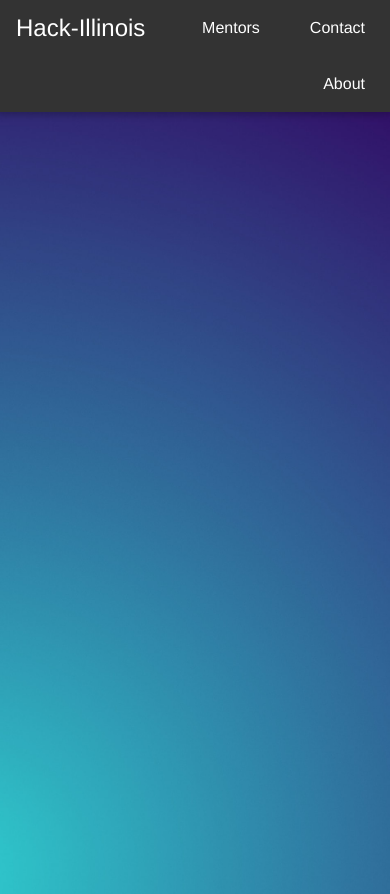
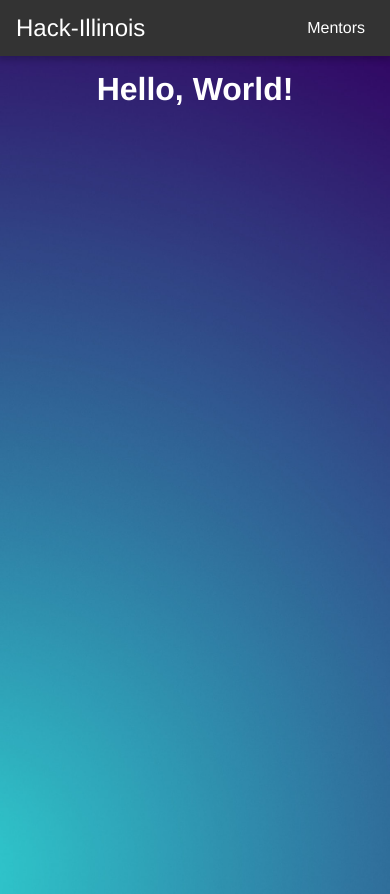
Before and after one commit to nrking0/HackIllinoisMentorPage, a React (Create React App) app: page / in a window 390 px wide. Built offline with nearby package versions, Linux system fonts and the light colour scheme.

Commit message:
Fix Nav Button Animation

```diff
--- a/src/App.jsx
+++ b/src/App.jsx
@@ -4,20 +4,25 @@ import "./App.css";
 import Mentors from "./Pages/Mentors/Mentors.jsx";
 import Navbar from "./Components/Navbar/Navbar.jsx";
 import Home from "./Pages/Home/Home.jsx";
-import { HashRouter as Router, Route, Switch } from "react-router-dom";
+import { Route, Switch, useLocation } from "react-router-dom";
 
 function App() {
+    let location = useLocation();
+
     return (
         <div className="App">
-            <Router>
-                <Navbar />
+            <Navbar
+                path={location.pathname.substring(
+                    location.pathname.lastIndexOf("/") + 1,
+                    location.pathname.length
+                )}
+            />
             <Switch>
                 <div className="main">
                     <Route exact path="/" component={Home} />
                     <Route path="/mentors" component={Mentors} />
                 </div>
             </Switch>
-            </Router>
         </div>
     );
 }
--- a/src/Components/NavButton/NavButton.css
+++ b/src/Components/NavButton/NavButton.css
@@ -6,7 +6,7 @@
     text-decoration: none;
 }
 
-.navbutton a::before {
+.navbutton a::before, .navbutton.active a::before {
     content: "";
     position: absolute;
     bottom: 16px;
@@ -17,7 +17,7 @@
     transition: width 0.3s ease;
 }
 
-.navbutton a::after {
+.navbutton a::after, .navbutton.active a::after {
     content: "";
     position: absolute;
     bottom: 16px;
@@ -28,10 +28,10 @@
     transition: width 0.3s ease;
 }
 
-.navbutton a:hover::after,.navbutton  a:hover::before {
+.navbutton a:hover::after, .navbutton a:hover::before {
     width: 28%;
 }
 
-.navbutton .active::before, .navbutton .active::after {
+.navbutton.active a::before, .navbutton.active a::after {
     width: 28%;
 }
--- a/src/Components/NavButton/NavButton.jsx
+++ b/src/Components/NavButton/NavButton.jsx
@@ -3,32 +3,32 @@ import "./NavButton.css";
 import { PropTypes } from "prop-types";
 
 const NavButton = (props) => {
-
-    const isCurrentWindow = (url) => {
-        if (
-            window.location.href.substring(
-                window.location.href.lastIndexOf("/") + 1
-            ) === url
-        ) {
-            return true;
-        } else {
-            return false;
-        }
-    };
-
+    // const isCurrentWindow = (url) => {
+    //     if (
+    //         window.location.href.substring(
+    //             window.location.href.lastIndexOf("/") + 1
+    //         ) === url
+    //     ) {
+    //         return true;
+    //     } else {
+    //         return false;
+    //     }
+    // };
 
     return (
-        <div className="navbutton">
-        <a href={"#" + props.url} className={isCurrentWindow(props.url) && "active"}>
-            { props.children }
-        </a>
+        <div className={props.page === props.url ? "navbutton active" : "navbutton"}>
+            <a
+                href={"#" + props.url}>
+                {props.children}
+            </a>
         </div>
     );
 };
 
 NavButton.propTypes = {
     children: PropTypes.string,
-    url: PropTypes.string
+    url: PropTypes.string,
+    page: PropTypes.string
 };
 
 export default NavButton;
--- a/src/Components/Navbar/Navbar.css
+++ b/src/Components/Navbar/Navbar.css
@@ -35,3 +35,23 @@ li {
     text-decoration: none;
     color: white;
 }
+
+.mobile {
+    margin: auto;
+    display: none;
+    position: fixed;
+    top: 0;
+    width: 100%;
+    z-index: 2;
+    box-shadow: 0 2px 6px 2px rgba(0,0,0,.2);
+}
+
+@media (max-width: 600px) {
+    .navbar {
+        display: none;
+    }
+
+    .mobile {
+        display: inline;
+    }
+}
--- a/src/Components/Navbar/Navbar.jsx
+++ b/src/Components/Navbar/Navbar.jsx
@@ -1,9 +1,12 @@
 import React from "react";
 import "./Navbar.css";
 import NavButton from "../NavButton/NavButton.jsx";
+import PropTypes from "prop-types";
 
-const Navbar = () => {
+const Navbar = (props) => {
+
     return (
+        <>
         <nav className="navbar">
             <ul>
                 <li className="title">
@@ -12,17 +15,34 @@ const Navbar = () => {
                     </span>
                 </li>
                 <li>
-                    <NavButton url="contact">Contact</NavButton>
+                    <NavButton url="contact" page={props.path}>Contact</NavButton>
                 </li>
                 <li>
-                    <NavButton url="mentors">Mentors</NavButton>
+                    <NavButton url="mentors" page={props.path}>Mentors</NavButton>
                 </li>
                 <li>
-                    <NavButton url="about">About</NavButton>
+                    <NavButton url="about" page={props.path}>About</NavButton>
                 </li>
             </ul>
         </nav>
+        <nav className="mobile">
+            <ul>
+                <li className="title">
+                    <span>
+                        <a href="#">Hack-Illinois</a>
+                    </span>
+                </li>
+                <li>
+                    <NavButton url="mentors" page={props.path}>Mentors</NavButton>
+                </li>
+            </ul>
+        </nav>
+        </>
     );
 };
 
+Navbar.propTypes = {
+    path: PropTypes.string
+};
+
 export default Navbar;
--- a/src/index.js
+++ b/src/index.js
@@ -3,10 +3,13 @@ import ReactDOM from "react-dom";
 import "./index.css";
 import App from "./App.jsx";
 import reportWebVitals from "./reportWebVitals";
+import { HashRouter as Router } from "react-router-dom";
 
 ReactDOM.render(
     <React.StrictMode>
-        <App />
+        <Router>
+            <App />
+        </Router>
     </React.StrictMode>,
     document.getElementById("root")
 );
```
Lines whose indentation alone changed are shown as unchanged.
